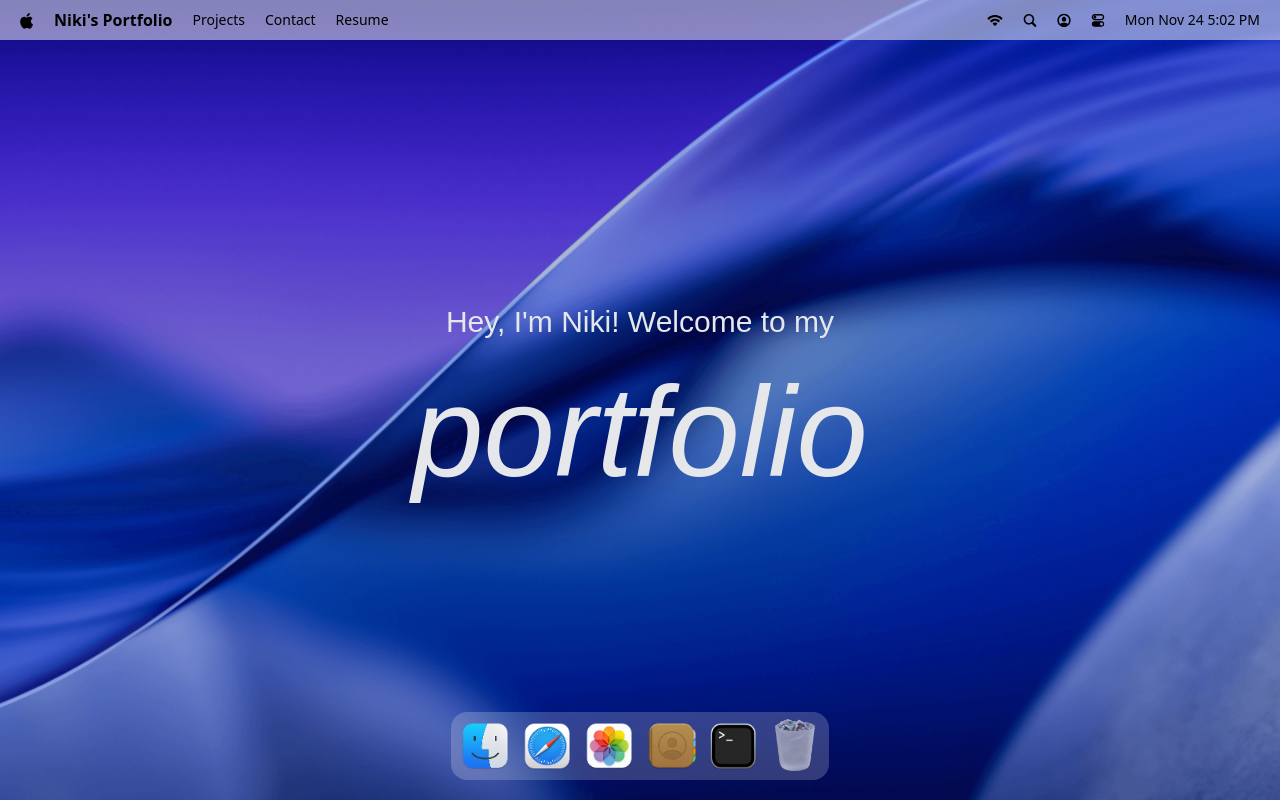
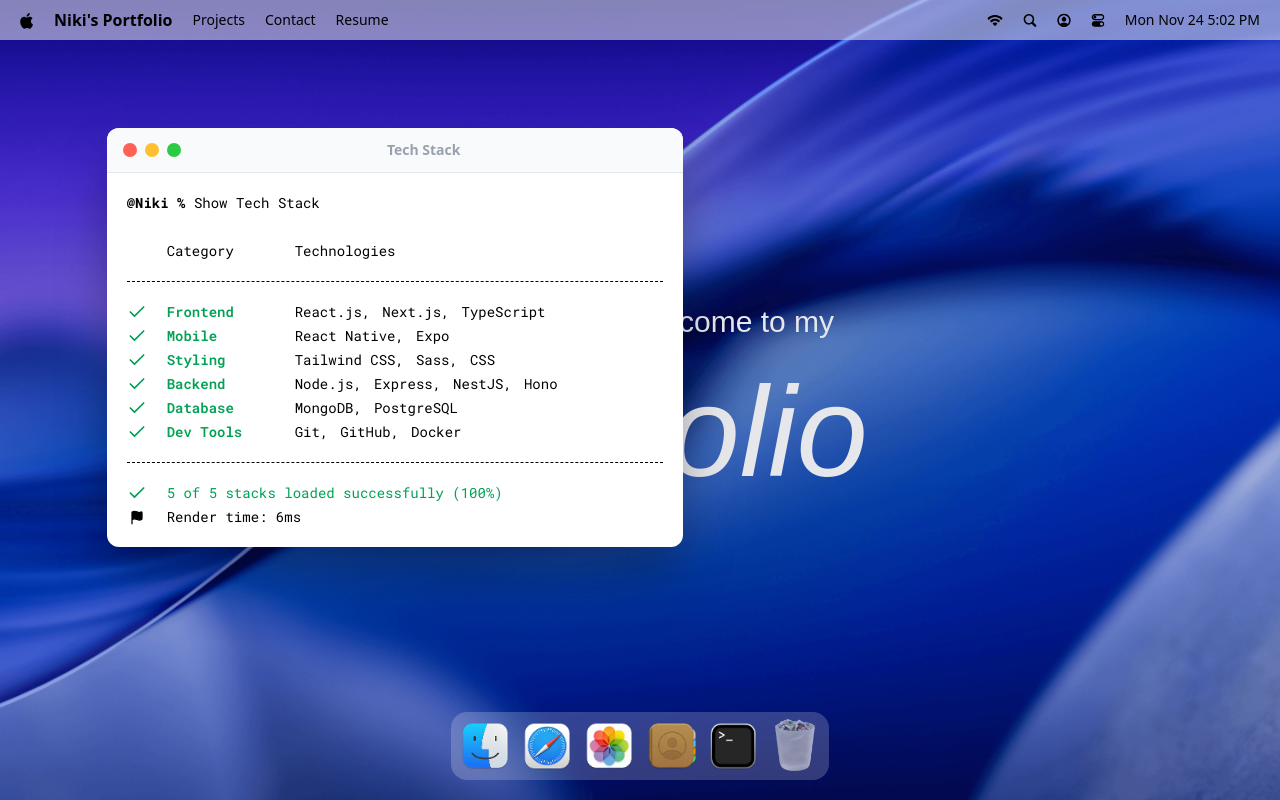
Before and after one commit to Nikitso10/gsap-macos-portfolio, a React (Vite) app: page / in a window 1280 px wide. Both pictures are taken after a click on the button 733 px from the left and 746 px from the top of the page. Built offline with nearby package versions, Linux system fonts and the light colour scheme; a web font is replaced by a local one.

Commit message:
Implement a HOC for managing window state and add the first window - terminal.

```diff
--- a/src/App.jsx
+++ b/src/App.jsx
@@ -1,4 +1,10 @@
+import gsap from "gsap";
+import { Draggable } from "gsap/Draggable";
+
 import { Navbar, Welcome, Dock } from "#components";
+import { Terminal } from "#windows";
+
+gsap.registerPlugin(Draggable);
 
 const App = () => {
     return (
@@ -6,6 +12,8 @@ const App = () => {
             <Navbar />
             <Welcome />
             <Dock />
+
+            <Terminal />
         </main>
     )
 }
--- a/src/components/Dock.jsx
+++ b/src/components/Dock.jsx
@@ -53,7 +53,7 @@ const Dock = () => {
         return () => {
             dock.removeEventListener("mousemove", handleMouseMove);
             dock.removeEventListener("mouseleave", resetIcons);
-        }
+        };
     }, []);
 
 
@@ -73,7 +73,7 @@ const Dock = () => {
         } else {
             openWindow(app.id);
         }
-        //console.log(windows);
+        console.log(windows);
     };
 
     return (
@@ -88,7 +88,7 @@ const Dock = () => {
                                 data-tooltip-content={name}
                                 data-tooltip-delay-show={150}
                                 disabled={!canOpen}
-                                onClick={() => toggleApp(id, canOpen )}
+                                onClick={() => toggleApp({id, canOpen})}
                         >
                             <img src={`/images/${icon}`}
                                  alt={name}
--- /dev/null
+++ b/src/components/WindowControls.jsx
@@ -0,0 +1,13 @@
+import useWindowStore from "#store/window.js";
+
+const WindowControls = ({ target }) => {
+    const { closeWindow } = useWindowStore();
+    return (
+        <div id="window-controls">
+            <div className="close" onClick={() => closeWindow(target)}  />
+            <div className="minimize" />
+            <div className="maximize" />
+        </div>
+    );
+};
+export default WindowControls;
--- a/src/components/index.js
+++ b/src/components/index.js
@@ -1,5 +1,6 @@
 import Navbar from "#components/Navbar.jsx";
 import Welcome from "#components/Welcome.jsx";
 import Dock from "#components/Dock.jsx";
+import WindowControls from "#components/WindowControls.jsx";
 
-export { Navbar, Welcome, Dock };
+export { Navbar, Welcome, Dock, WindowControls };
--- /dev/null
+++ b/src/hoc/WindowWrapper.jsx
@@ -0,0 +1,54 @@
+import useWindowStore from "#store/window.js";
+import {useLayoutEffect, useRef} from "react";
+import {useGSAP} from "@gsap/react";
+import gsap from "gsap";
+import { Draggable } from "gsap/Draggable";
+
+const WindowWrapper = (Component, windowKey) => {
+    const Wrapped = (props) => {
+        const { focusWindow, windows } = useWindowStore();
+        const { isOpen, zIndex } = windows[windowKey];
+        const ref = useRef(null);
+
+        useGSAP(() =>{
+            const el = ref.current;
+            if(!el || !isOpen) return;
+
+            el.style.display = "block";
+
+            gsap.fromTo(el,
+                { scale: 0.8, opacity: 0, y: 40 },
+                { scale: 1, opacity: 1, y: 0, duration: 0.4, ease: "power3.out"}
+            );
+
+        }, [isOpen]);
+
+        useGSAP(() =>{
+            const el = ref.current;
+            if(!el) return;
+
+            const [instance] = Draggable.create(el, { onPress: () => focusWindow(windowKey)});
+
+            return () => instance.kill();
+        },[]);
+
+        useLayoutEffect(() => {
+            const el = ref.current;
+
+            if(!el) return;
+
+            el.style.display = isOpen ? "block" : "none";
+        }, [isOpen])
+
+        return (
+            <section id={windowKey} ref={ref} style={{zIndex}} className="absolute">
+                <Component {...props} />
+            </section>
+        );
+    };
+
+    Wrapped.displayName = `WindowWrapper(${Component.displayName || Component.name} || "Component")`;
+
+    return Wrapped;
+};
+export default WindowWrapper;
--- /dev/null
+++ b/src/windows/Terminal.jsx
@@ -0,0 +1,57 @@
+import {Check, Flag} from "lucide-react";
+
+import WindowWrapper from "#hoc/WindowWrapper.jsx";
+import {techStack} from "#constants/index.js";
+import WindowControls from "#components/WindowControls.jsx";
+
+const Terminal = () => {
+    return (
+        <>
+            <div id="window-header">
+                <WindowControls target="terminal" />
+                <h2>Tech Stack</h2>
+            </div>
+
+            <div className="techstack">
+                <p>
+                    <span className="font-bold">@Niki % </span>
+                    Show Tech Stack
+                </p>
+
+                <div className="label">
+                    <p className="w-32">Category</p>
+                    <p>Technologies</p>
+                </div>
+
+                <ul className="content">
+                    {techStack.map(({ category, items }) => (
+                        <li key={category} className="flex items-center">
+                            <Check className="check" size={20} />
+                            <h3>{category}</h3>
+                            <ul>
+                                {items.map((item, index) => (
+                                    <li key={index}>{item}{index<items.length - 1 ? "," : ""}</li>
+                                ))}
+                            </ul>
+                        </li>
+                        ))}
+                </ul>
+
+                <div className="footnote">
+                    <p>
+                        <Check className="check" size={20} />
+                        5 of 5 stacks loaded successfully (100%)
+                    </p>
+                    <p className="text-black">
+                        <Flag size={15} fill="black" />
+                        Render time: 6ms
+                    </p>
+                </div>
+            </div>
+        </>
+    );
+};
+
+const TerminalWindow = WindowWrapper(Terminal, "terminal");
+
+export default TerminalWindow;
--- /dev/null
+++ b/src/windows/index.js
@@ -0,0 +1,4 @@
+import Terminal from "#windows/Terminal.jsx";
+
+
+export { Terminal };
```
